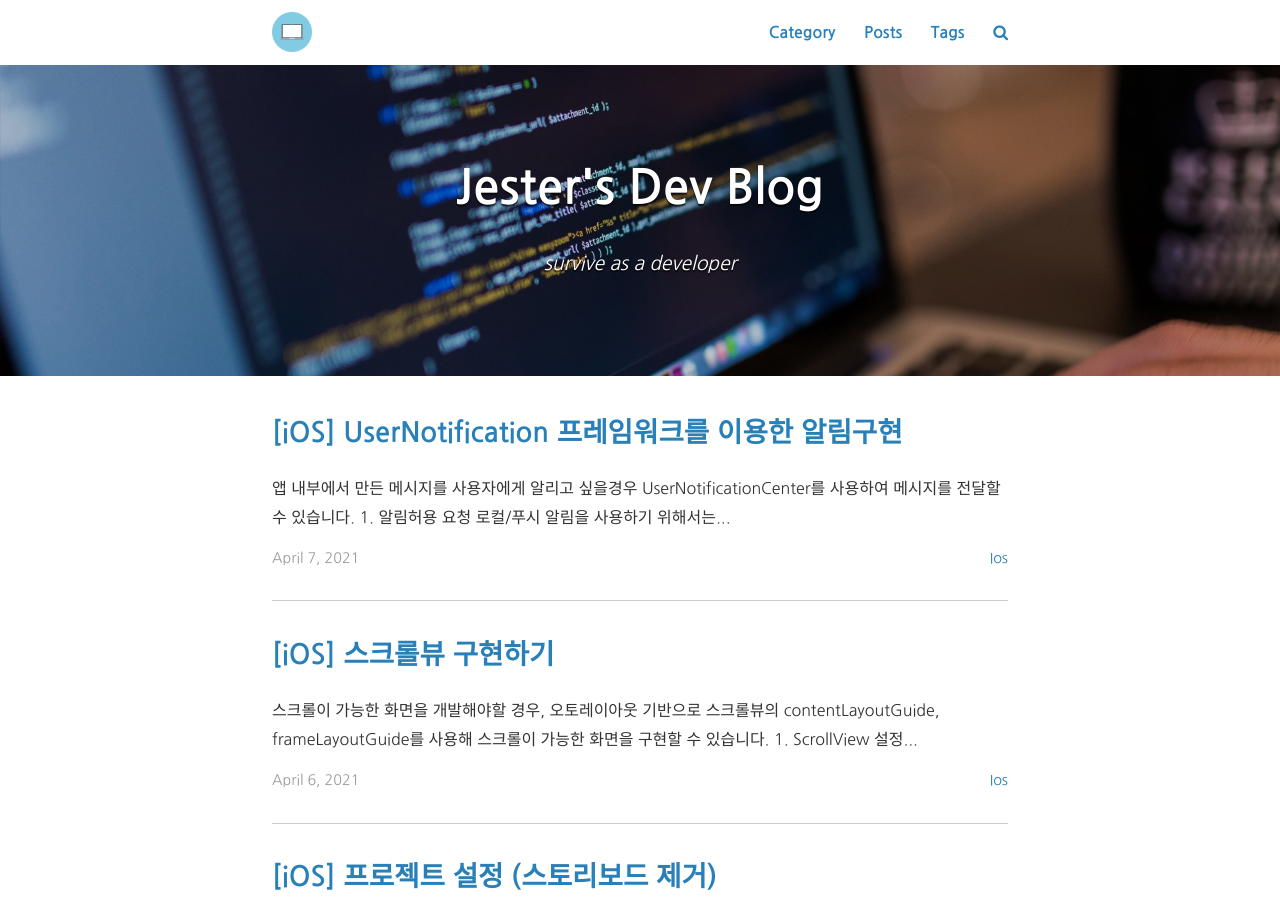
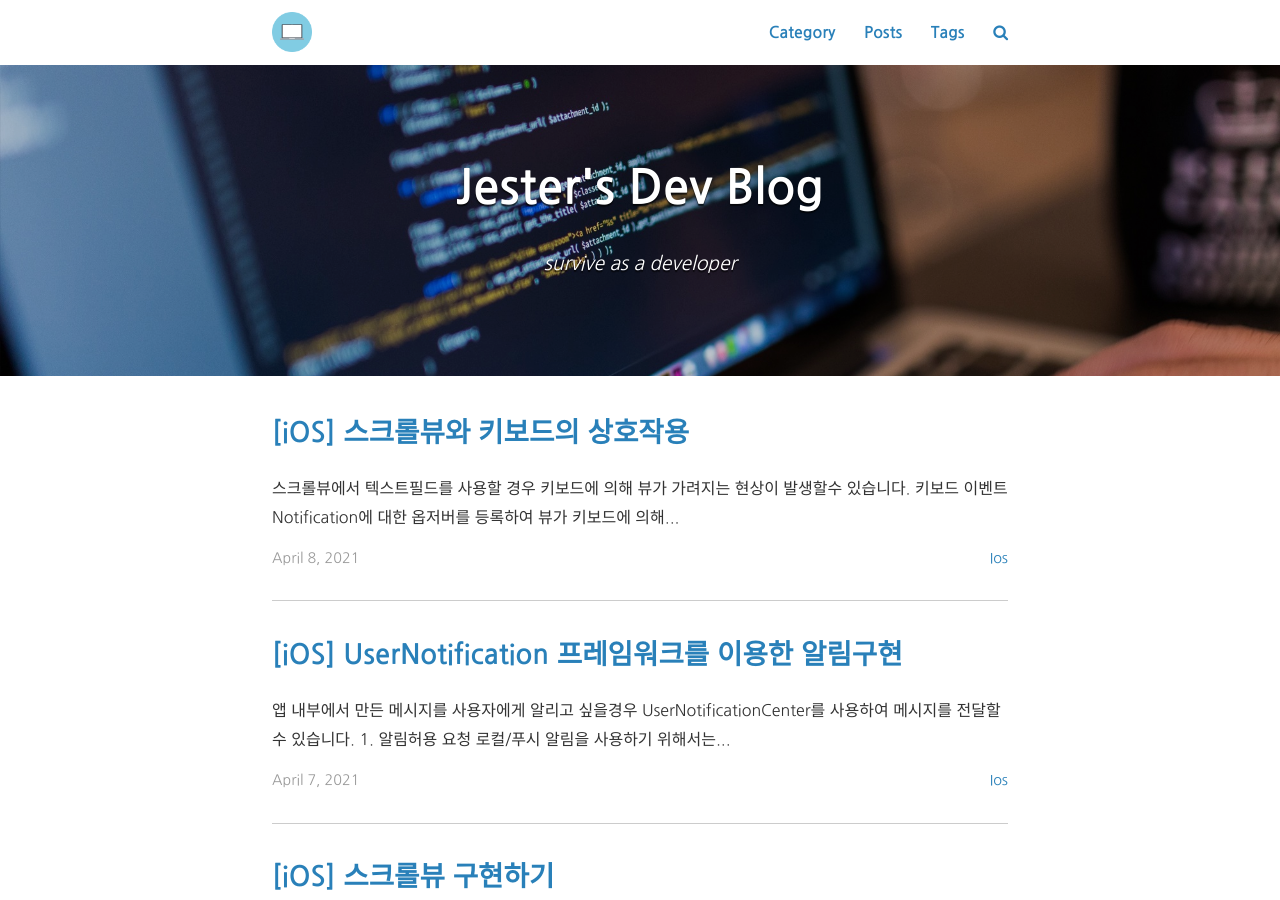
Before and after one commit to jesterz91/jesterz91.github.io, a Jekyll site: the page built from index.html, in a window 1280 px wide and 900 px high. Built offline with Jekyll 4.4.1, drawn with Linux system fonts in a browser that asks for light colours; nearby versions of some CDN libraries; the list of posts is cut into pages by our own code; a style sheet for code colours, icons or effects is not loaded.

Commit message:
New post: iOS scrollview with keyboard

```diff
--- a/_posts/ios/2021-04-07-ios-notification.md
+++ b/_posts/ios/2021-04-07-ios-notification.md
@@ -3,7 +3,7 @@ layout: post
 title:  "[iOS] UserNotification 프레임워크를 이용한 알림구현"
 date:   2021-04-07 00:00:00
 categories: iOS
-tags: iOS Swift
+tags: iOS Swift Notification
 ---
 
 ![ios]({{ site.url }}/assets/logo/ios.png)
--- /dev/null
+++ b/_posts/ios/2021-04-08-ios-scrollview-with-keyboard.md
@@ -0,0 +1,79 @@
+---
+layout: post
+title:  "[iOS] 스크롤뷰와 키보드의 상호작용"
+date:   2021-04-08 00:00:00
+categories: iOS
+tags: iOS Swift NotificationCenter
+---
+
+![ios]({{ site.url }}/assets/logo/ios.png)
+
+스크롤뷰에서 텍스트필드를 사용할 경우 키보드에 의해 뷰가 가려지는 현상이 발생할수 있습니다.
+키보드 이벤트 Notification에 대한 옵저버를 등록하여 뷰가 키보드에 의해 가려지는 현상을 방지할 수 있습니다.
+
+***
+
+#### 1. 스크롤뷰 keyboardDismissMode 설정
+
+스크롤뷰가 드래그 될 경우 키보드가 사라질 수 있도록 코드를 추가 합니다.
+
+{% highlight swift %}
+private func setKeyboardDismissMode() {
+    self.scrollView.keyboardDismissMode = .onDrag
+}
+{% endhighlight %}
+
+***
+
+#### 2. Observer 등록/해제
+
+`keyboardWillShowNotification`, `keyboardWillHideNotification` 알림을 받을수 있도록
+Observer를 등록/해제 하는 코드를 추가해 줍니다.
+
+{% highlight swift %}
+override func viewWillAppear(_ animated: Bool) {
+    super.viewWillAppear(animated)
+
+    NotificationCenter.default.addObserver(
+        self,
+        selector: #selector(keyboardWillShow(_:)),
+        name: UIResponder.keyboardWillShowNotification,
+        object: nil
+    )
+
+    NotificationCenter.default.addObserver(
+        self,
+        selector: #selector(keyboardWillHide(_:)),
+        name: UIResponder.keyboardWillHideNotification,
+        object: nil
+    )
+}
+
+override func viewWillDisappear(_ animated: Bool) {
+    super.viewWillDisappear(animated)
+    NotificationCenter.default.removeObserver(self)
+}
+{% endhighlight %}
+
+***
+
+#### 3. 키보드 이벤트 Notification 처리
+
+키보드 이벤트에 대한 알림을 받아 스크롤뷰의 contentInset 설정을 해주면,
+키보드에 의해 뷰가 가려지는 현상을 방지할 수 있습니다.
+
+{% highlight swift %}
+@objc private func keyboardWillShow(_ notification: Notification) {
+    guard let keyboardFrame = notification.userInfo?[UIResponder.keyboardFrameEndUserInfoKey] as? CGRect else { return }
+
+    let contentInsets = UIEdgeInsets(top: 0, left: 0, bottom: keyboardFrame.height, right: 0)
+    self.scrollView.contentInset = contentInsets
+    self.scrollView.scrollIndicatorInsets = contentInsets
+}
+
+@objc private func keyboardWillHide(_ notification: Notification) {
+    let contentInsets = UIEdgeInsets.zero
+    self.scrollView.contentInset = contentInsets
+    self.scrollView.scrollIndicatorInsets = contentInsets
+}
+{% endhighlight %}
```
Also changed, not shown: _posts/ios/2021-04-06-ios-scrollview.md (+1 -1 lines), _tags/notification.md (added, +4 -0 lines), _tags/notificationcenter.md (added, +4 -0 lines).
